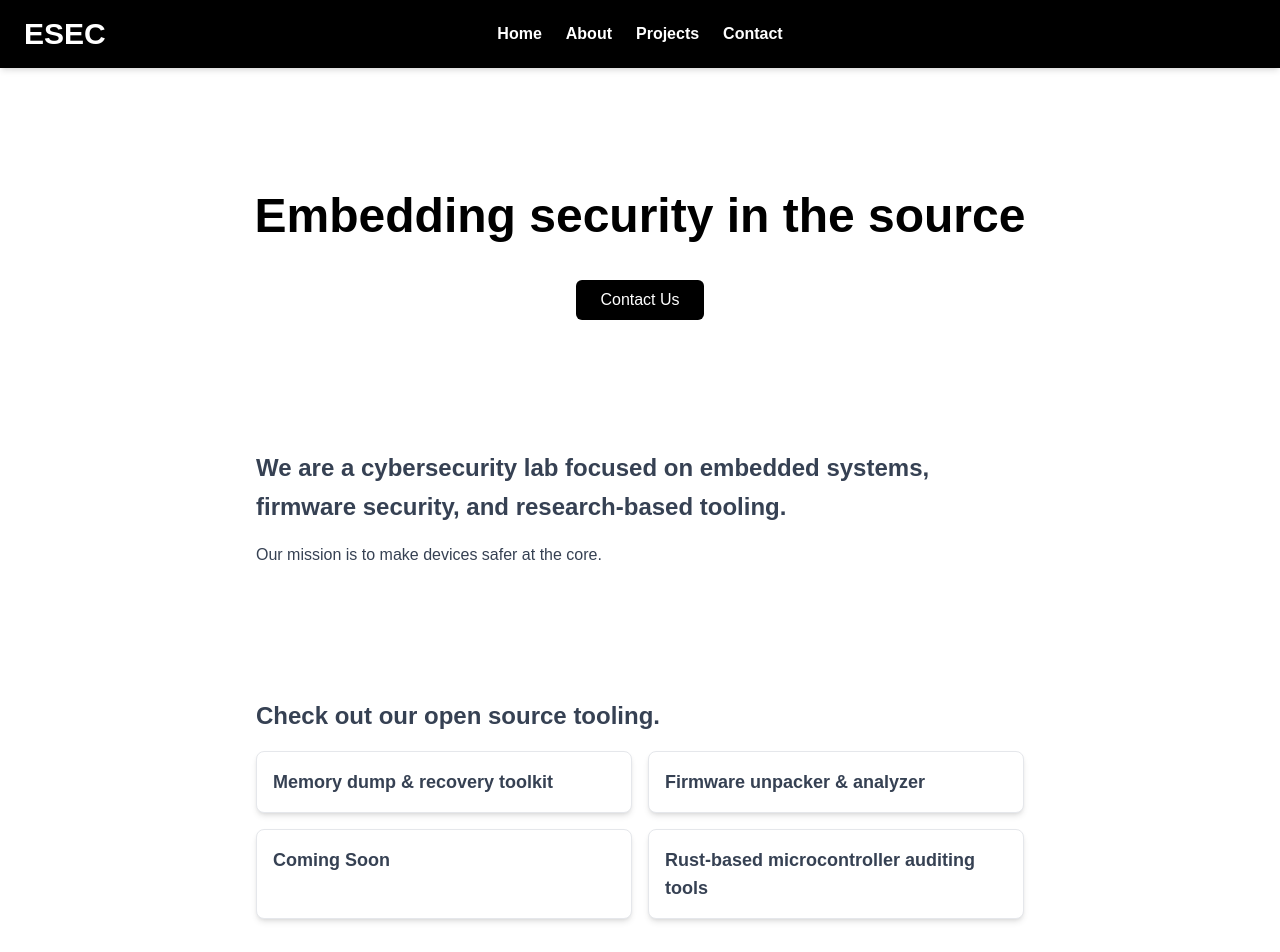
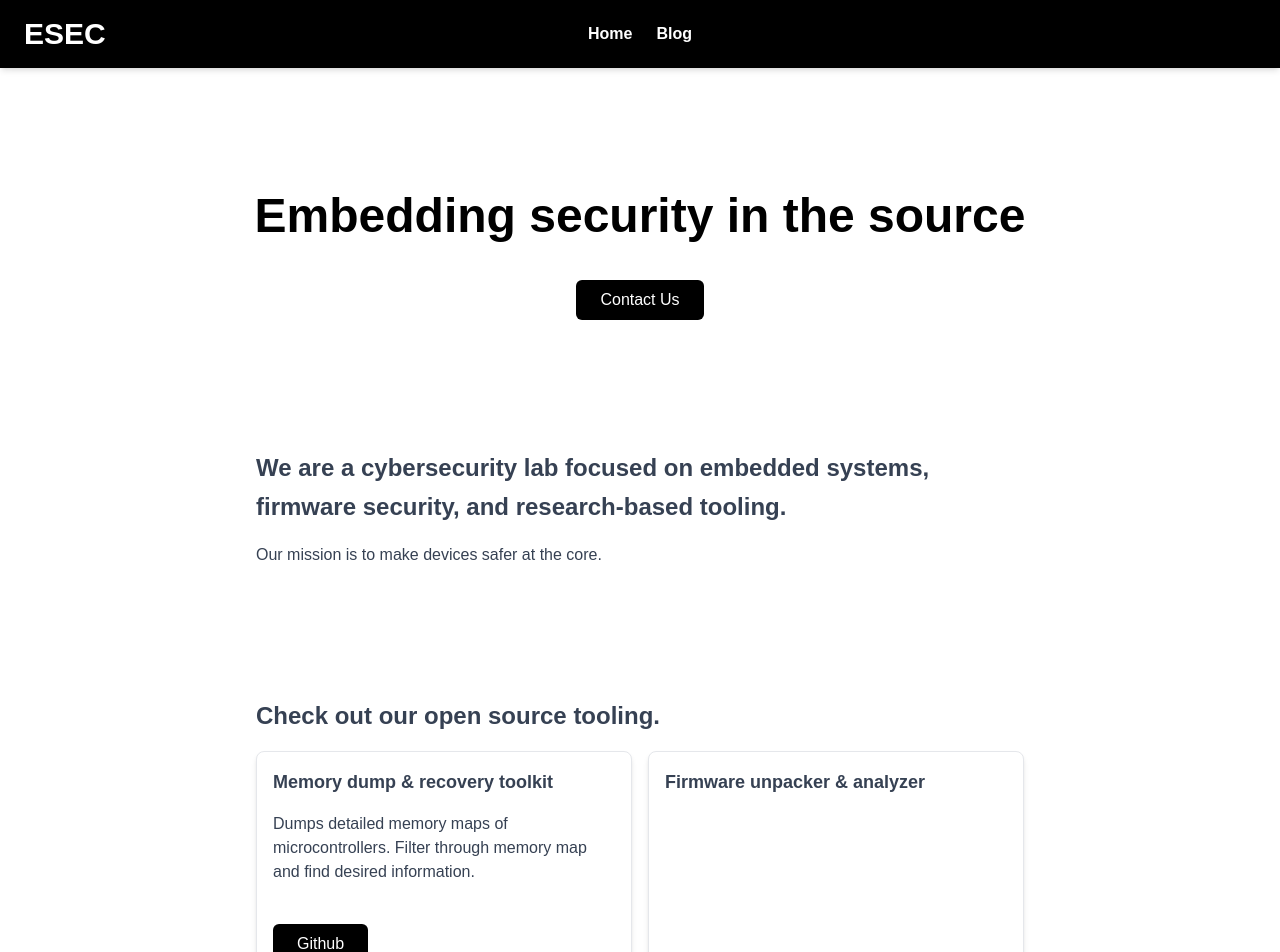
Before and after one commit to ESEC-Labs/ESEC-Labs-Website, a Next.js app in the folder esec-labs-web/: page / in a window 1280 px wide. Shown: the top 952 px of the page. Built offline with nearby package versions, Linux system fonts and the light colour scheme.

Commit message:
Added blog page and updated home page.

```diff
--- /dev/null
+++ b/esec-labs-web/src/app/blog/page.tsx
@@ -0,0 +1,12 @@
+import Container from "../../components/ui/Container";
+import Link from "next/link";
+
+export default function Blog() {
+  return (
+    <div>
+      <Container>
+
+      </Container>
+    </div>
+  );
+}
--- a/esec-labs-web/src/app/page.tsx
+++ b/esec-labs-web/src/app/page.tsx
@@ -40,6 +40,14 @@ export default function Home() {
 	      {/* Card 1 */}
 	      <div className="bg-white shadow-md rounded-lg p-4 border border-gray-200 hover:bg-gray-100">
 	        <p className="text-gray-700 text-lg font-semibold">Memory dump & recovery toolkit</p>
+
+		<p className="text-gray-700 text-md py-4">Dumps detailed memory maps of microcontrollers. Filter through memory map and find desired information.</p>
+
+		<Link href="https://github.com/ESEC-Labs/Memdump">
+		      <button className="mt-6 px-6 py-2 bg-black text-white rounded-md hover:bg-gray-800 transition cursor-pointer">
+			Github
+		      </button>
+		</Link>
 	      </div>
 
 	      {/* Card 2 */}
--- a/esec-labs-web/src/components/ui/Container.tsx
+++ b/esec-labs-web/src/components/ui/Container.tsx
@@ -19,10 +19,8 @@ export default function Container ({children}: {children: React.ReactNode }){
 
 				    {/* Centered nav links */}
 				    <nav className="absolute left-1/2 transform -translate-x-1/2 flex gap-x-6 font-bold">
-				      <Link href="#home">Home</Link>
-				      <Link href="#about">About</Link>
-				      <Link href="#projects">Projects</Link>
-				      <Link href="#contact">Contact</Link>
+				      <Link href="/">Home</Link>
+				      <Link href="/blog">Blog</Link>
 				    </nav>
 				  </div>
 				</header>
```
